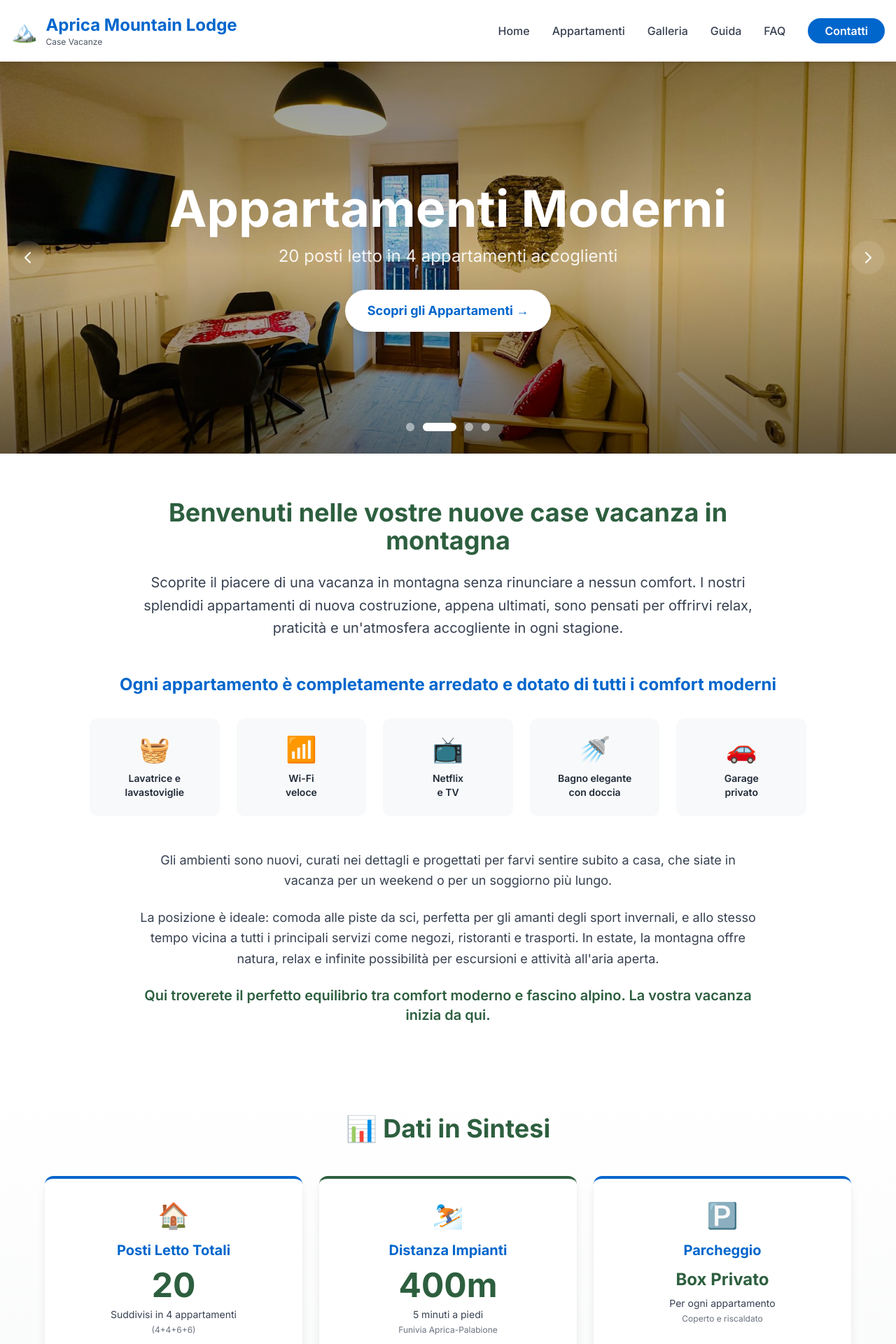
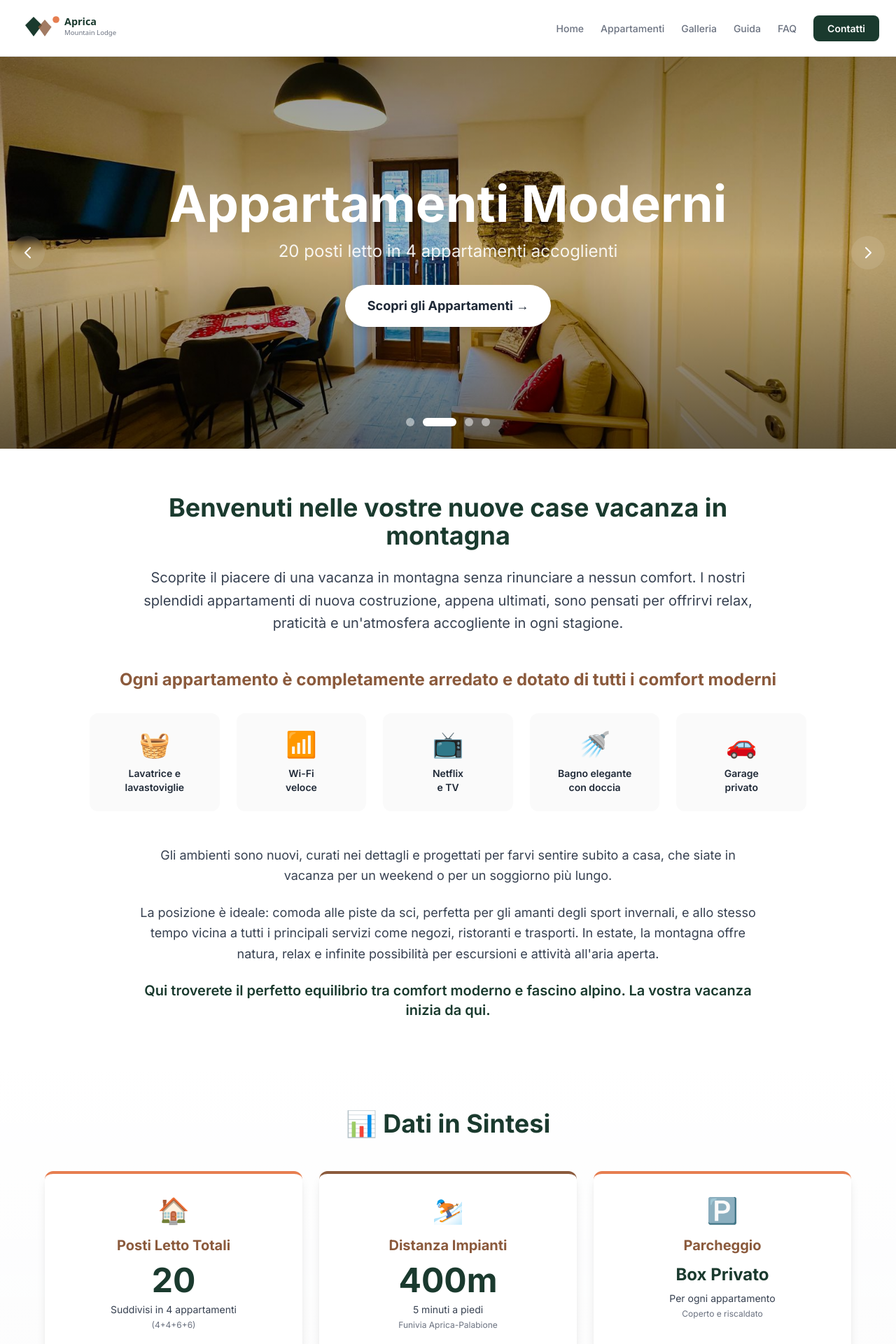
Before and after one commit to letalreb/aprica-website, a Next.js app: page / in a window 1280 px wide. Shown: the top 1920 px of the page at 70% size. Built offline with nearby package versions, Linux system fonts and the light colour scheme.

Commit message:
Update design: Airbnb-style with mountain colors + Logo + Fix Vercel config

```diff
--- a/app/layout.tsx
+++ b/app/layout.tsx
@@ -1,6 +1,7 @@
 import type { Metadata } from 'next';
 import { Inter } from 'next/font/google';
 import './globals.css';
+import Logo from '@/components/Logo';
 import RichDataGenerator, {
   generateOrganizationSchema,
   generateLodgingBusinessSchema,
@@ -102,32 +103,26 @@ export default function RootLayout({
       </head>
       <body className={inter.className}>
         {/* Semantic HTML5 Structure */}
-        <a href="#main-content" className="sr-only focus:not-sr-only focus:absolute focus:top-0 focus:left-0 bg-aprica-blue text-white px-4 py-2 z-50">
+        <a href="#main-content" className="sr-only focus:not-sr-only focus:absolute focus:top-0 focus:left-0 bg-mountain-pine text-white px-4 py-2 z-50">
           Vai al contenuto principale
         </a>
 
-        <header role="banner" className="bg-white/95 backdrop-blur-sm shadow-md sticky top-0 z-50">
+        <header role="banner" className="bg-white border-b border-mountain-fog sticky top-0 z-50">
           <nav
             role="navigation"
             aria-label="Navigazione principale"
-            className="container mx-auto px-4 py-5"
+            className="container mx-auto px-6 py-4"
           >
             <div className="flex justify-between items-center">
-              <div className="flex items-center gap-3">
-                <div className="text-3xl">🏔️</div>
-                <div>
-                  <a href="/" aria-label="Torna alla home" className="text-2xl font-bold text-aprica-blue hover:text-aprica-green transition-colors">
-                    Aprica Mountain Lodge
-                  </a>
-                  <p className="text-xs text-gray-600">Case Vacanze</p>
-                </div>
-              </div>
-              <ul className="hidden md:flex gap-8" role="menubar">
+              <a href="/" aria-label="Torna alla home" className="hover:opacity-80 transition-opacity">
+                <Logo className="h-12 w-auto" />
+              </a>
+              <ul className="hidden md:flex gap-6 items-center" role="menubar">
                 <li role="none">
                   <a
                     href="/"
                     role="menuitem"
-                    className="text-gray-700 hover:text-aprica-blue transition-colors font-medium"
+                    className="text-mountain-stone hover:text-mountain-pine transition-colors text-sm font-medium"
                   >
                     Home
                   </a>
@@ -136,7 +131,7 @@ export default function RootLayout({
                   <a
                     href="/appartamenti"
                     role="menuitem"
-                    className="text-gray-700 hover:text-aprica-blue transition-colors font-medium"
+                    className="text-mountain-stone hover:text-mountain-pine transition-colors text-sm font-medium"
                   >
                     Appartamenti
                   </a>
@@ -145,7 +140,7 @@ export default function RootLayout({
                   <a
                     href="/galleria"
                     role="menuitem"
-                    className="text-gray-700 hover:text-aprica-blue transition-colors font-medium"
+                    className="text-mountain-stone hover:text-mountain-pine transition-colors text-sm font-medium"
                   >
                     Galleria
                   </a>
@@ -154,7 +149,7 @@ export default function RootLayout({
                   <a
                     href="/guida-valtellina"
                     role="menuitem"
-                    className="text-gray-700 hover:text-aprica-blue transition-colors font-medium"
+                    className="text-mountain-stone hover:text-mountain-pine transition-colors text-sm font-medium"
                   >
                     Guida
                   </a>
@@ -163,7 +158,7 @@ export default function RootLayout({
                   <a
                     href="/faq"
                     role="menuitem"
-                    className="text-gray-700 hover:text-aprica-blue transition-colors font-medium"
+                    className="text-mountain-stone hover:text-mountain-pine transition-colors text-sm font-medium"
                   >
                     FAQ
                   </a>
@@ -172,7 +167,7 @@ export default function RootLayout({
                   <a
                     href="mailto:info@apricamountainlodge.it"
                     role="menuitem"
-                    className="bg-aprica-blue text-white px-6 py-2 rounded-full hover:bg-blue-700 transition-all font-semibold"
+                    className="bg-mountain-pine text-white px-5 py-2.5 rounded-lg hover:bg-opacity-90 transition-all text-sm font-semibold shadow-sm"
                   >
                     Contatti
                   </a>
@@ -186,24 +181,24 @@ export default function RootLayout({
           {children}
         </main>
 
-        <footer role="contentinfo" className="bg-gradient-to-b from-gray-800 to-gray-900 text-white mt-20">
-          <div className="container mx-auto px-4 py-12">
-            <div className="grid md:grid-cols-4 gap-8 mb-8">
+        <footer role="contentinfo" className="bg-mountain-pine text-white mt-20">
+          <div className="container mx-auto px-6 py-16">
+            <div className="grid md:grid-cols-4 gap-12 mb-12">
               <section aria-labelledby="footer-about">
-                <h3 id="footer-about" className="font-bold mb-4 text-xl flex items-center gap-2">
-                  <span className="text-2xl">🏔️</span>
-                  Aprica Mountain Lodge
-                </h3>
-                <p className="text-gray-300 text-sm leading-relaxed">
+                <div className="text-white mb-4">
+                  <div className="text-2xl font-bold mb-1">Aprica</div>
+                  <div className="text-sm text-mountain-fog">Mountain Lodge</div>
+                </div>
+                <p className="text-white/80 text-sm leading-relaxed">
                   Case vacanze nel cuore di Aprica. 4 appartamenti accoglienti per 20 posti letto totali, a 400m dagli impianti sciistici.
                 </p>
               </section>
 
               <section aria-labelledby="footer-address">
-                <h3 id="footer-address" className="font-bold mb-4 text-lg">
-                  📍 Indirizzo
+                <h3 id="footer-address" className="font-semibold mb-4 text-base text-white">
+                  Dove Siamo
                 </h3>
-                <address className="not-italic text-gray-300 text-sm leading-relaxed">
+                <address className="not-italic text-white/80 text-sm leading-relaxed">
                   Via Roma 123<br />
                   23031 Aprica (SO)<br />
                   Lombardia, Italia
@@ -211,61 +206,61 @@ export default function RootLayout({
               </section>
 
               <section aria-labelledby="footer-contacts">
-                <h3 id="footer-contacts" className="font-bold mb-4 text-lg">
-                  📞 Contatti
+                <h3 id="footer-contacts" className="font-semibold mb-4 text-base text-white">
+                  Contatti
                 </h3>
-                <ul className="space-y-2 text-sm">
+                <ul className="space-y-3 text-sm">
                   <li>
                     <a
                       href="tel:+390342123456"
-                      className="text-gray-300 hover:text-white transition flex items-center gap-2"
+                      className="text-white/80 hover:text-white transition flex items-center gap-2"
                     >
-                      <span>☎️</span> +39 0342 123456
+                      +39 0342 123456
                     </a>
                   </li>
                   <li>
                     <a
                       href="mailto:info@apricamountainlodge.it"
-                      className="text-gray-300 hover:text-white transition flex items-center gap-2"
+                      className="text-white/80 hover:text-white transition flex items-center gap-2"
                     >
-                      <span>✉️</span> info@apricamountainlodge.it
+                      info@apricamountainlodge.it
                     </a>
                   </li>
                   <li>
                     <a
                       href="https://wa.me/393331234567"
-                      className="text-gray-300 hover:text-white transition flex items-center gap-2"
+                      className="text-white/80 hover:text-white transition flex items-center gap-2"
                       target="_blank"
                       rel="noopener noreferrer"
                     >
-                      <span>💬</span> +39 333 1234567
+                      WhatsApp
                     </a>
                   </li>
                 </ul>
               </section>
 
               <section aria-labelledby="footer-links">
-                <h3 id="footer-links" className="font-bold mb-4 text-lg">
-                  🔗 Link Utili
+                <h3 id="footer-links" className="font-semibold mb-4 text-base text-white">
+                  Esplora
                 </h3>
-                <ul className="space-y-2 text-sm">
+                <ul className="space-y-3 text-sm">
                   <li>
-                    <a href="/" className="text-gray-300 hover:text-white transition">
+                    <a href="/" className="text-white/80 hover:text-white transition">
                       Home
                     </a>
                   </li>
                   <li>
-                    <a href="/appartamenti" className="text-gray-300 hover:text-white transition">
+                    <a href="/appartamenti" className="text-white/80 hover:text-white transition">
                       Appartamenti
                     </a>
                   </li>
                   <li>
-                    <a href="/guida-valtellina" className="text-gray-300 hover:text-white transition">
+                    <a href="/guida-valtellina" className="text-white/80 hover:text-white transition">
                       Guida Valtellina
                     </a>
                   </li>
                   <li>
-                    <a href="/faq" className="text-gray-300 hover:text-white transition">
+                    <a href="/faq" className="text-white/80 hover:text-white transition">
                       FAQ
                     </a>
                   </li>
@@ -273,12 +268,9 @@ export default function RootLayout({
               </section>
             </div>
 
-            <div className="border-t border-gray-700 pt-8 text-center">
-              <p className="text-gray-400 text-sm">
+            <div className="border-t border-white/20 pt-8 text-center">
+              <p className="text-white/70 text-sm">
                 &copy; {new Date().getFullYear()} Aprica Mountain Lodge. Tutti i diritti riservati.
-              </p>
-              <p className="text-gray-500 text-xs mt-2">
-                Made with ❤️ for mountain lovers
               </p>
             </div>
           </div>
--- a/app/page.tsx
+++ b/app/page.tsx
@@ -26,7 +26,7 @@ export default function HomePage() {
       <section className="py-16 bg-white">
         <div className="container mx-auto px-4">
           <div className="max-w-4xl mx-auto text-center mb-12">
-            <h2 className="text-4xl font-bold mb-6 text-aprica-green">
+            <h2 className="text-4xl font-bold mb-6 text-mountain-pine">
               {locales.home.welcome}
             </h2>
             <p className="text-xl text-gray-700 leading-relaxed mb-8">
@@ -36,27 +36,27 @@ export default function HomePage() {
 
           {/* Modern Amenities Grid */}
           <div className="max-w-5xl mx-auto">
-            <h3 className="text-2xl font-bold text-center mb-8 text-aprica-blue">
+            <h3 className="text-2xl font-bold text-center mb-8 text-mountain-wood">
               {locales.home.amenitiesTitle}
             </h3>
             <div className="grid md:grid-cols-5 gap-6">
-              <div className="bg-aprica-snow p-6 rounded-xl text-center hover:shadow-lg transition-shadow">
+              <div className="bg-mountain-snow p-6 rounded-xl text-center hover:shadow-lg transition-shadow">
                 <div className="text-4xl mb-3">🧺</div>
                 <p className="text-sm font-semibold text-gray-800">Lavatrice e<br />lavastoviglie</p>
               </div>
-              <div className="bg-aprica-snow p-6 rounded-xl text-center hover:shadow-lg transition-shadow">
+              <div className="bg-mountain-snow p-6 rounded-xl text-center hover:shadow-lg transition-shadow">
                 <div className="text-4xl mb-3">📶</div>
                 <p className="text-sm font-semibold text-gray-800">Wi-Fi<br />veloce</p>
               </div>
-              <div className="bg-aprica-snow p-6 rounded-xl text-center hover:shadow-lg transition-shadow">
+              <div className="bg-mountain-snow p-6 rounded-xl text-center hover:shadow-lg transition-shadow">
                 <div className="text-4xl mb-3">📺</div>
                 <p className="text-sm font-semibold text-gray-800">Netflix<br />e TV</p>
               </div>
-              <div className="bg-aprica-snow p-6 rounded-xl text-center hover:shadow-lg transition-shadow">
+              <div className="bg-mountain-snow p-6 rounded-xl text-center hover:shadow-lg transition-shadow">
                 <div className="text-4xl mb-3">🚿</div>
                 <p className="text-sm font-semibold text-gray-800">Bagno elegante<br />con doccia</p>
               </div>
-              <div className="bg-aprica-snow p-6 rounded-xl text-center hover:shadow-lg transition-shadow">
+              <div className="bg-mountain-snow p-6 rounded-xl text-center hover:shadow-lg transition-shadow">
                 <div className="text-4xl mb-3">🚗</div>
                 <p className="text-sm font-semibold text-gray-800">Garage<br />privato</p>
               </div>
@@ -67,7 +67,7 @@ export default function HomePage() {
           <div className="max-w-4xl mx-auto mt-12 space-y-6 text-lg text-gray-700 leading-relaxed">
             <p className="text-center">{locales.home.description1}</p>
             <p className="text-center">{locales.home.description2}</p>
-            <p className="text-center font-semibold text-aprica-green text-xl">
+            <p className="text-center font-semibold text-mountain-pine text-xl">
               {locales.home.description3}
             </p>
           </div>
@@ -83,45 +83,45 @@ export default function HomePage() {
         <div className="container mx-auto px-4">
           <h2
             id="quick-facts"
-            className="text-4xl font-bold mb-12 text-center text-aprica-green"
+            className="text-4xl font-bold mb-12 text-center text-mountain-pine"
           >
             📊 Dati in Sintesi
           </h2>
           <div className="grid md:grid-cols-3 gap-6 max-w-6xl mx-auto">
             {/* Card 1 */}
-            <div className="bg-white p-8 rounded-xl shadow-lg hover:shadow-2xl transition-shadow border-t-4 border-aprica-blue">
+            <div className="bg-white p-8 rounded-xl shadow-lg hover:shadow-2xl transition-shadow border-t-4 border-mountain-sunset">
               <div className="text-4xl mb-4 text-center">🏠</div>
-              <dt className="font-bold text-xl text-aprica-blue mb-3 text-center">
+              <dt className="font-bold text-xl text-mountain-wood mb-3 text-center">
                 Posti Letto Totali
               </dt>
               <dd className="text-gray-700 text-center">
-                <div className="text-5xl font-bold text-aprica-green mb-2">{totalBeds}</div>
+                <div className="text-5xl font-bold text-mountain-pine mb-2">{totalBeds}</div>
                 <p className="text-sm">Suddivisi in {appartamenti.length} appartamenti</p>
                 <p className="text-xs text-gray-500 mt-1">(4+4+6+6)</p>
               </dd>
             </div>
 
             {/* Card 2 */}
-            <div className="bg-white p-8 rounded-xl shadow-lg hover:shadow-2xl transition-shadow border-t-4 border-aprica-green">
+            <div className="bg-white p-8 rounded-xl shadow-lg hover:shadow-2xl transition-shadow border-t-4 border-mountain-wood">
               <div className="text-4xl mb-4 text-center">⛷️</div>
-              <dt className="font-bold text-xl text-aprica-blue mb-3 text-center">
+              <dt className="font-bold text-xl text-mountain-wood mb-3 text-center">
                 Distanza Impianti
               </dt>
               <dd className="text-gray-700 text-center">
-                <div className="text-5xl font-bold text-aprica-green mb-2">400m</div>
+                <div className="text-5xl font-bold text-mountain-pine mb-2">400m</div>
                 <p className="text-sm">5 minuti a piedi</p>
                 <p className="text-xs text-gray-500 mt-1">Funivia Aprica-Palabione</p>
               </dd>
             </div>
 
             {/* Card 3 */}
-            <div className="bg-white p-8 rounded-xl shadow-lg hover:shadow-2xl transition-shadow border-t-4 border-aprica-blue">
+            <div className="bg-white p-8 rounded-xl shadow-lg hover:shadow-2xl transition-shadow border-t-4 border-mountain-sunset">
               <div className="text-4xl mb-4 text-center">🅿️</div>
-              <dt className="font-bold text-xl text-aprica-blue mb-3 text-center">
+              <dt className="font-bold text-xl text-mountain-wood mb-3 text-center">
                 Parcheggio
               </dt>
               <dd className="text-gray-700 text-center">
-                <div className="text-2xl font-bold text-aprica-green mb-2">Box Privato</div>
+                <div className="text-2xl font-bold text-mountain-pine mb-2">Box Privato</div>
                 <p className="text-sm">Per ogni appartamento</p>
                 <p className="text-xs text-gray-500 mt-1">Coperto e riscaldato</p>
               </dd>
@@ -129,10 +129,10 @@ export default function HomePage() {
           </div>
 
           {/* Additional Info */}
-          <div className="mt-12 bg-white rounded-xl shadow-lg p-8 max-w-4xl mx-auto border-l-4 border-aprica-blue">
+          <div className="mt-12 bg-white rounded-xl shadow-lg p-8 max-w-4xl mx-auto border-l-4 border-mountain-sunset">
             <div className="grid md:grid-cols-2 gap-6">
               <div>
-                <dt className="font-bold text-lg text-aprica-blue mb-2 flex items-center gap-2">
+                <dt className="font-bold text-lg text-mountain-wood mb-2 flex items-center gap-2">
                   <span>📍</span> Posizione
                 </dt>
                 <dd className="text-gray-700 text-sm">
@@ -140,7 +140,7 @@ export default function HomePage() {
                 </dd>
               </div>
               <div>
-                <dt className="font-bold text-lg text-aprica-blue mb-2 flex items-center gap-2">
+                <dt className="font-bold text-lg text-mountain-wood mb-2 flex items-center gap-2">
                   <span>✨</span> Dotazioni Standard
                 </dt>
                 <dd className="text-gray-700 text-sm">
@@ -158,7 +158,7 @@ export default function HomePage() {
         aria-labelledby="apartments-heading"
       >
         <div className="text-center mb-12">
-          <h2 id="apartments-heading" className="text-4xl font-bold mb-4 text-aprica-green">
+          <h2 id="apartments-heading" className="text-4xl font-bold mb-4 text-mountain-pine">
             I Nostri Appartamenti
           </h2>
           <p className="text-xl text-gray-600 max-w-2xl mx-auto">
@@ -182,7 +182,7 @@ export default function HomePage() {
 
       {/* Location Highlights - Modern Design with Icons */}
       <section
-        className="bg-gradient-to-br from-aprica-blue to-aprica-green text-white py-20"
+        className="bg-mountain-pine text-white py-20"
         aria-labelledby="location-heading"
       >
         <div className="container mx-auto px-4">
@@ -193,7 +193,7 @@ export default function HomePage() {
             Nel cuore di Aprica, con accesso immediato a tutte le attrazioni
           </p>
           <div className="grid md:grid-cols-3 gap-8 max-w-5xl mx-auto">
-            <article className="bg-white/10 backdrop-blur-sm p-8 rounded-xl hover:bg-white/20 transition-all transform hover:scale-105">
+            <article className="bg-white/10 backdrop-blur-sm p-8 rounded-2xl hover:bg-white/15 transition-all">
               <div className="text-6xl mb-4 text-center">⛷️</div>
               <h3 className="font-bold text-2xl mb-3 text-center">Impianti Sciistici</h3>
               <p className="text-white/90 text-center">
@@ -201,7 +201,7 @@ export default function HomePage() {
                 Comprensorio Aprica con Pista Baradello
               </p>
             </article>
-            <article className="bg-white/10 backdrop-blur-sm p-8 rounded-xl hover:bg-white/20 transition-all transform hover:scale-105">
+            <article className="bg-white/10 backdrop-blur-sm p-8 rounded-2xl hover:bg-white/15 transition-all">
               <div className="text-6xl mb-4 text-center">🏪</div>
               <h3 className="font-bold text-2xl mb-3 text-center">Centro Paese</h3>
               <p className="text-white/90 text-center">
@@ -209,7 +209,7 @@ export default function HomePage() {
                 Negozi, ristoranti, servizi
               </p>
             </article>
-            <article className="bg-white/10 backdrop-blur-sm p-8 rounded-xl hover:bg-white/20 transition-all transform hover:scale-105">
+            <article className="bg-white/10 backdrop-blur-sm p-8 rounded-2xl hover:bg-white/15 transition-all">
               <div className="text-6xl mb-4 text-center">🚂</div>
               <h3 className="font-bold text-2xl mb-3 text-center">Trenino Bernina</h3>
               <p className="text-white/90 text-center">
@@ -223,7 +223,7 @@ export default function HomePage() {
 
       {/* CTA Section - Modern Gradient */}
       <section className="container mx-auto px-4 py-20">
-        <div className="max-w-4xl mx-auto bg-gradient-to-r from-aprica-blue to-aprica-green text-white rounded-3xl p-12 shadow-2xl text-center">
+        <div className="max-w-4xl mx-auto bg-gradient-to-r from-mountain-pine to-mountain-wood text-white rounded-3xl p-12 shadow-2xl text-center">
           <h2 className="text-4xl font-bold mb-4">Prenota la Tua Vacanza</h2>
           <p className="text-xl mb-10 text-white/90 max-w-2xl mx-auto">
             Contattaci per verificare la disponibilità e ricevere un preventivo personalizzato per
@@ -232,7 +232,7 @@ export default function HomePage() {
           <div className="flex flex-col sm:flex-row gap-4 justify-center">
             <a
               href="mailto:info@apricamountainlodge.it"
-              className="inline-flex items-center justify-center gap-2 bg-white text-aprica-blue px-8 py-4 rounded-full font-bold hover:bg-aprica-snow transition-all transform hover:scale-105 shadow-lg"
+              className="inline-flex items-center justify-center gap-2 bg-white text-mountain-wood px-8 py-4 rounded-full font-bold hover:bg-mountain-snow transition-all transform hover:scale-105 shadow-lg"
             >
               <svg className="w-5 h-5" fill="none" stroke="currentColor" viewBox="0 0 24 24">
                 <path
--- /dev/null
+++ b/components/Logo.tsx
@@ -0,0 +1,50 @@
+export default function Logo({ className = "h-10 w-auto" }: { className?: string }) {
+  return (
+    <svg
+      className={className}
+      viewBox="0 0 200 60"
+      fill="none"
+      xmlns="http://www.w3.org/2000/svg"
+    >
+      {/* Mountain peaks */}
+      <path
+        d="M30 45L15 25L20 20L30 10L40 20L45 25L30 45Z"
+        fill="currentColor"
+        className="text-mountain-pine"
+      />
+      <path
+        d="M50 45L38 28L43 23L50 15L57 23L62 28L50 45Z"
+        fill="currentColor"
+        className="text-mountain-wood"
+        opacity="0.8"
+      />
+
+      {/* Sun/Moon circle */}
+      <circle cx="70" cy="15" r="6" fill="currentColor" className="text-mountain-sunset" />
+
+      {/* Text */}
+      <text
+        x="85"
+        y="25"
+        fontFamily="system-ui, -apple-system, sans-serif"
+        fontSize="18"
+        fontWeight="600"
+        fill="currentColor"
+        className="text-mountain-pine"
+      >
+        Aprica
+      </text>
+      <text
+        x="85"
+        y="42"
+        fontFamily="system-ui, -apple-system, sans-serif"
+        fontSize="12"
+        fontWeight="400"
+        fill="currentColor"
+        className="text-mountain-stone"
+      >
+        Mountain Lodge
+      </text>
+    </svg>
+  );
+}
--- a/next.config.js
+++ b/next.config.js
@@ -4,7 +4,6 @@ const nextConfig = {
   images: {
     unoptimized: true,
   },
-  trailingSlash: true,
 }
 
 module.exports = nextConfig
--- a/tailwind.config.ts
+++ b/tailwind.config.ts
@@ -9,12 +9,13 @@ const config: Config = {
   theme: {
     extend: {
       colors: {
-        aprica: {
-          blue: '#0066CC',
-          green: '#2D5F3F',
-          snow: '#F8F9FA',
-          'blue-light': '#4A9EFF',
-          'green-light': '#3D7A52',
+        mountain: {
+          pine: '#1A3A2E',
+          wood: '#8B5A3C',
+          stone: '#6B7280',
+          sunset: '#E67E50',
+          snow: '#FAFAFA',
+          fog: '#E5E7EB',
         },
       },
       animation: {
```
Also changed, not shown: components/ApartmentCard.tsx (+24 -41 lines), vercel.json (added).
